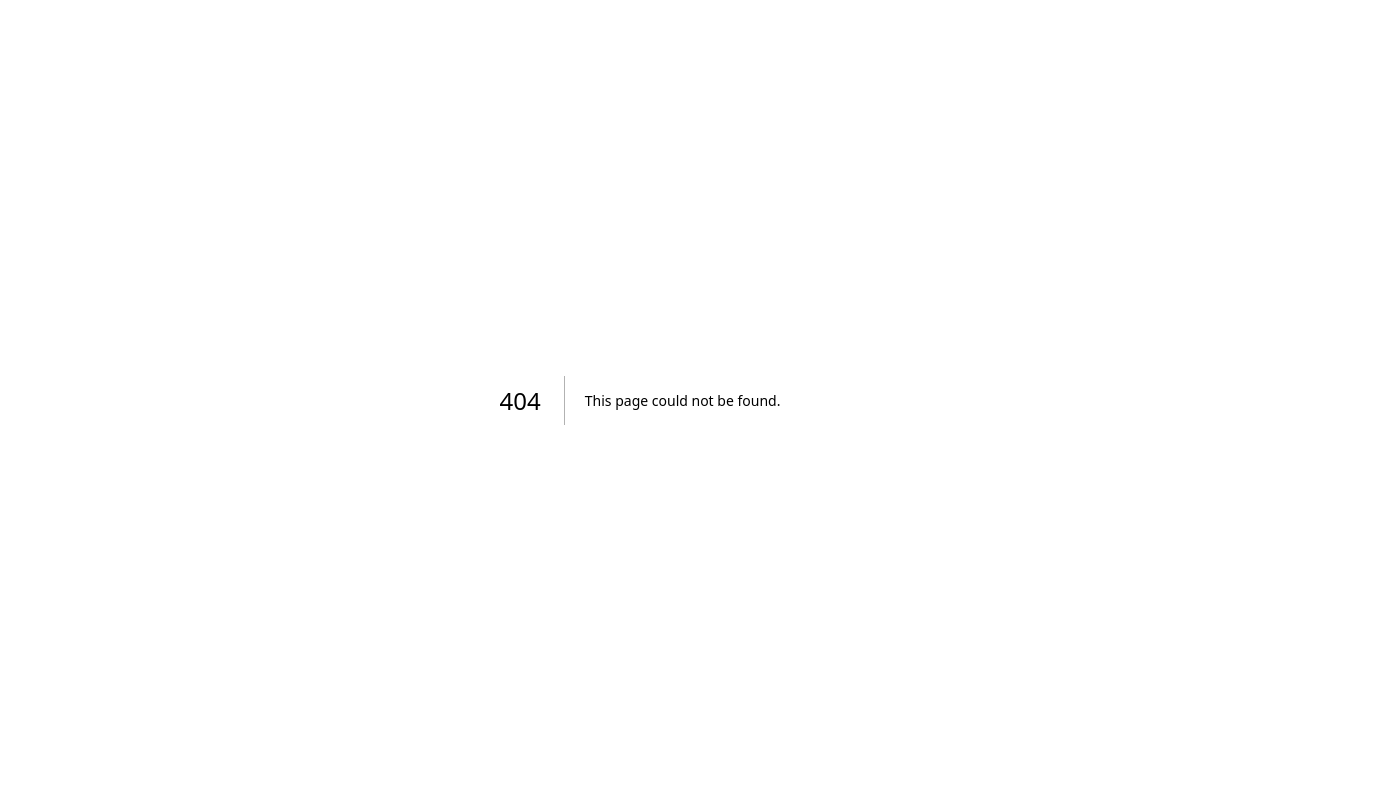
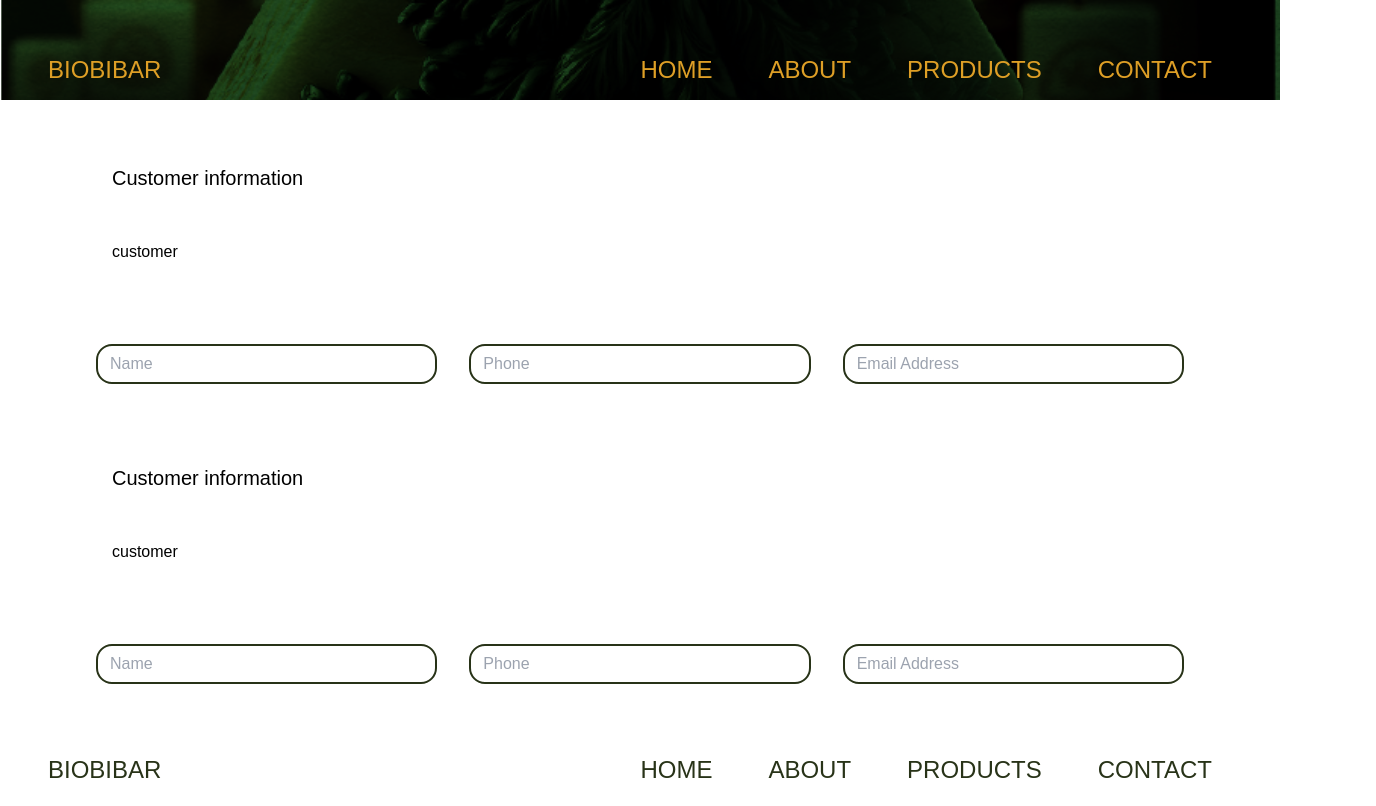
Before and after one commit to albertnahas/biobibar, a Next.js app: page /admin/contact in a window 1280 px wide. Before the commit this address had no page. Shown: the whole page, 1376 px wide, since content can reach past the window. Built offline with nearby package versions, Linux system fonts and the light colour scheme.

Commit message:
add admin/contact page and component

```diff
--- /dev/null
+++ b/components/CustomerCardEdit.tsx
@@ -0,0 +1,37 @@
+import React, { FC } from "react";
+import Input from "./Input";
+
+const CustomerCardEdit: FC<Props> = ({ name, email, phone, title }) => {
+  return (
+    <section className="contact">
+      <div className="container ml-24 p-4">
+        <h2 className="my-12 text-xl">{title}</h2>
+        <h3 className="my-12">customer</h3>
+      </div>
+
+      <div className="container mx-auto my-4">
+        <form>
+          <div className="grid gap-8 px-12 md:grid-cols-3 md:px-24">
+            <Input type="text" className="input input-readonly" placeholder={name} readOnly />
+            <Input type="text" className="input input-readonly" placeholder={phone} readOnly />
+            <Input
+              type="email"
+              className="input input-readonly"
+              placeholder={email}
+              readOnly
+            />
+          </div>
+        </form>
+      </div>
+    </section>
+  );
+};
+
+export default CustomerCardEdit;
+
+interface Props {
+  name: string;
+  phone: string;
+  email: string;
+  title: string;
+}
--- /dev/null
+++ b/pages/admin/contact/index.tsx
@@ -0,0 +1,48 @@
+import React, { FC } from "react";
+import CustomerCardEdit from "../../../components/CustomerCardEdit";
+import { Navbar } from "../../../components/Navbar";
+
+const customers = [
+  {
+    id: 1,
+    name: "Name",
+    phone: "Phone",
+    email: "Email Address",
+  },
+  {
+    id: 2,
+    name: "Name",
+    phone: "Phone",
+    email: "Email Address",
+  },
+];
+
+const Contact: FC<Props> = () => {
+  return (
+    <div>
+      <Navbar />
+      <div>
+        {customers.map(({ id, name, phone, email }) => (
+          <CustomerCardEdit
+            key={id}
+            name={name}
+            phone={phone}
+            email={email}
+            title="Customer information"
+          />
+        ))}
+      </div>
+      <Navbar bottom={true} />
+    </div>
+  );
+};
+
+export default Contact;
+
+interface Props {
+  id: number;
+  name: string;
+  phone: string;
+  email: string;
+  title: string;
+}
```
